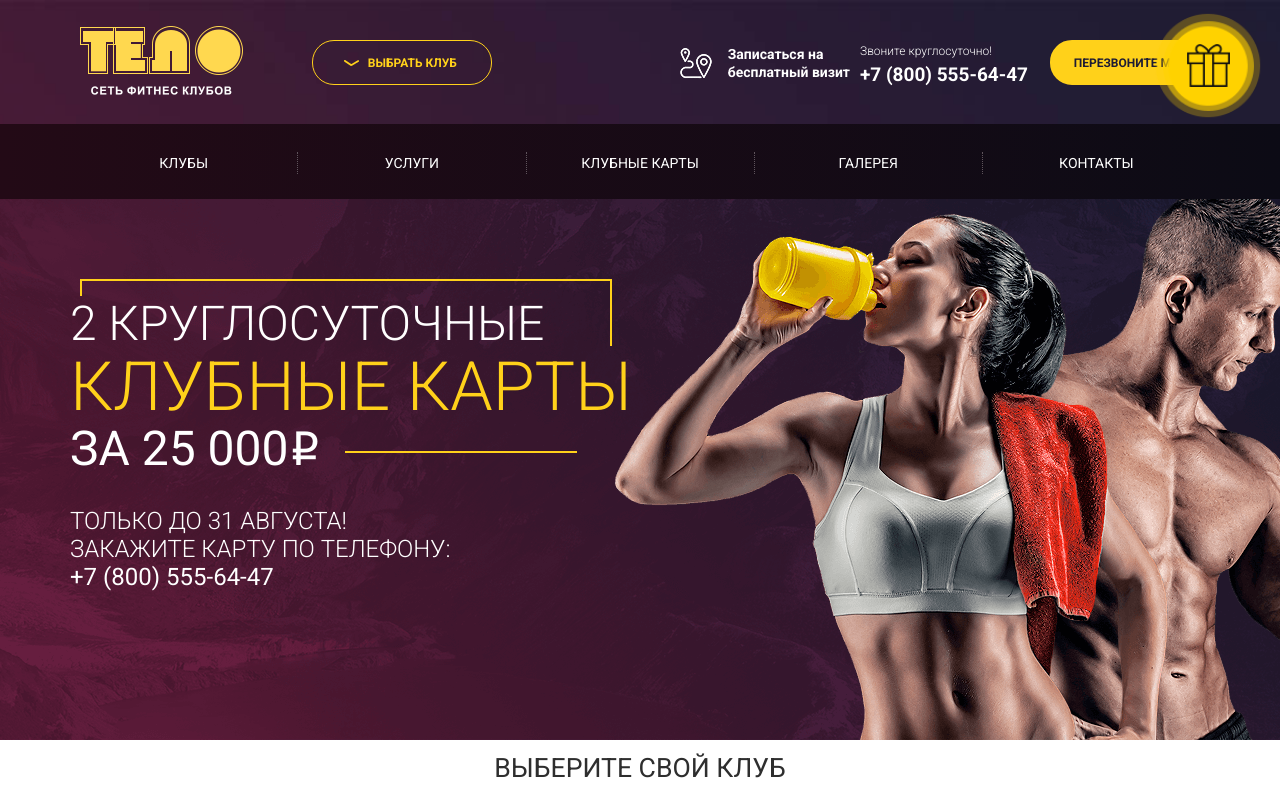
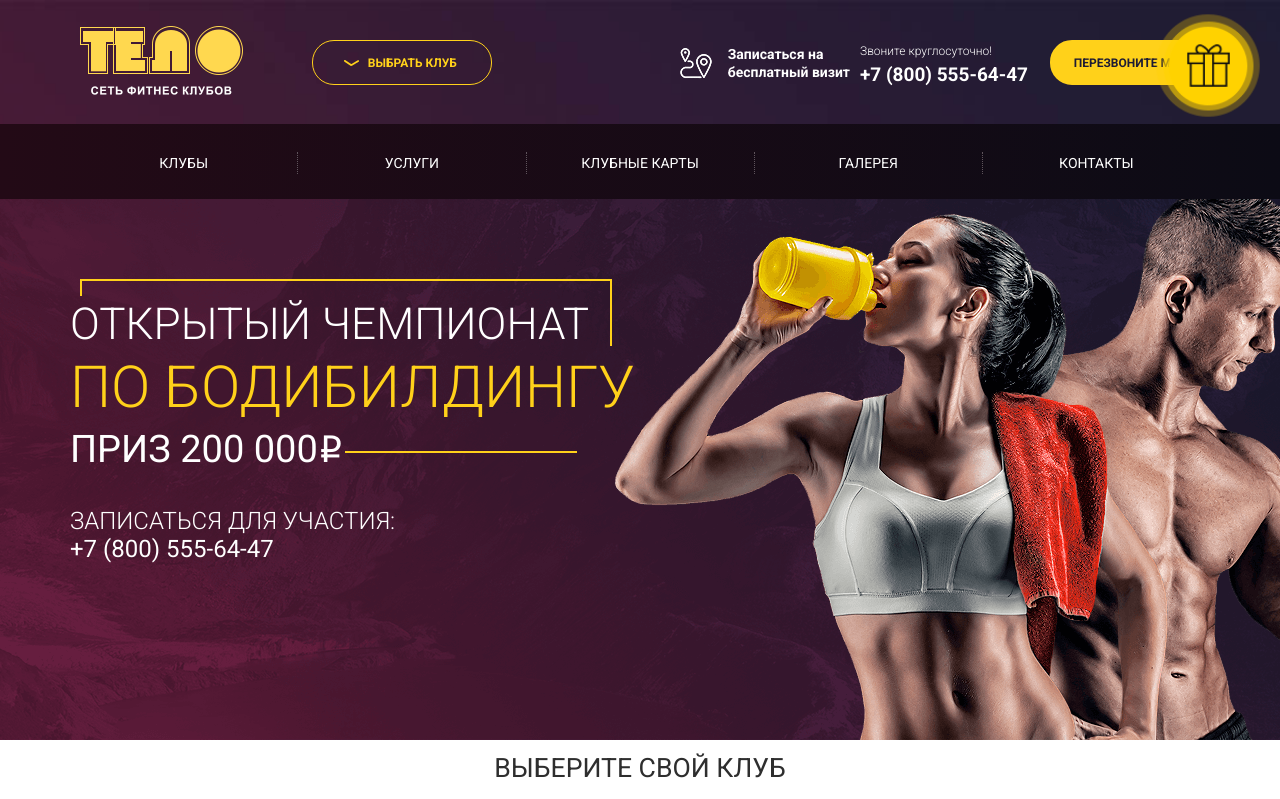
Before and after one commit to valderan/DGlo, a website built with webpack: page index.html in a window 1280 px wide. Shown: the top 799 px of the page. Built offline with nearby package versions, Linux system fonts and the light colour scheme; what element-closest would draw is missing.

Commit message:
add: main slider

```diff
--- a/index.html
+++ b/index.html
@@ -81,7 +81,7 @@
         </div>
         <div class="wrapper">
             <div class="main-slider">
-                <div class="slide">
+                <div class="slide" style="display: flex">
                     <div class="slide-text">
                         <div class="offer-head">
                             <p class="top">2 круглосуточные</p>
@@ -281,16 +281,16 @@
                     <img src="images/gallery/photo1.jpg" alt="">
                 </div>
                 <div class="slide">
-                    <img src="images/gallery/photo2.jpg" alt="">
+                    <img src="images/gallery/photo2.jpg" alt="" style="display: none">
                 </div>
                 <div class="slide">
-                    <img src="images/gallery/photo3.jpg" alt="">
+                    <img src="images/gallery/photo3.jpg" alt="" style="display: none">
                 </div>
                 <div class="slide">
-                    <img src="images/gallery/photo4.jpg" alt="">
+                    <img src="images/gallery/photo4.jpg" alt="" style="display: none">
                 </div>
                 <div class="slide">
-                    <img src="images/gallery/photo5.jpg" alt="">
+                    <img src="images/gallery/photo5.jpg" alt="" style="display: none">
                 </div>
             </div>
         </div>
--- a/src/index.js
+++ b/src/index.js
@@ -17,6 +17,7 @@ import checkValidation from "./modules/checkValidation";
 import totop from "./modules/totop";
 import sendForm from "./modules/sendForm";
 import calc from "./modules/calc";
+import mainSlider from "./modules/mainSlider";
 
 // -- end IMPORT block --
 
@@ -46,6 +47,9 @@ sendForm('banner-form');
 
 // -- BODY block --
 
+// главный слайдер
+mainSlider();
+
 // подарок
 gift();
 
--- /dev/null
+++ b/src/modules/mainSlider.js
@@ -0,0 +1,100 @@
+
+const mainSlider = () => {
+
+    const mainSlider = document.querySelector('.main-slider');
+
+    if (mainSlider) {
+
+        let idInterval = 0;
+
+        let slider = [...document.querySelector('.main-slider').children];
+
+        // filter: blur(0px) -> filter: blur(10px);
+        const blur = async (elem, reverse = false, interval = 100) => {
+            let idInt = 0,
+                 index = (!reverse) ? 0 : 10;
+                 if (reverse) {
+                    elem.style.filter = `blur($10px)`;
+                    elem.style.display = 'flex';
+                 }
+
+            const setBlur = () => {
+
+                elem.style.filter = `blur(${index}px)`;
+                if(!reverse) index++;  else  index--;
+
+                if (index < 0 || index > 10) {
+                    if (!reverse) elem.style.display = 'none';
+                    clearInterval(idInt);
+                    index = (!reverse) ? 0 : 10;
+                    return true;
+                }
+
+            };
+
+            idInt = setInterval(setBlur, interval);
+
+        };
+
+        const startBlur = async (slide, nextSlide) => {
+             blur(slide, false, 70);
+             blur(nextSlide, true, 100);
+        };
+
+        const workElements = () => {
+
+            const slider = [...document.querySelector('.main-slider').children];
+            let slide, nextSlide, count = 0;
+
+            slider.forEach((elem, index)=> {
+                if(elem.style.display === 'flex') {
+                    slide = elem;
+                    count = index+1;
+                    return;
+                }
+            });
+
+            if (count >= slider.length) {
+                count = 0;
+            };
+
+            nextSlide = slider[count];
+
+            return {slide: slide, nextSlide: nextSlide};
+        }
+
+        const showSlider = async () => {
+            let workSliders = await workElements();
+            await startBlur(workSliders.slide, workSliders.nextSlide);
+        }
+
+        const startSlider = () => {
+            idInterval = setInterval(showSlider, 4000);
+        }
+
+        const stopSlider = () => {
+            clearInterval(idInterval);
+        }
+
+        mainSlider.addEventListener('mouseover', event => {
+            let target = event.target;
+
+            if (target.matches('.slide-text') || target.matches('.slide')) {
+                stopSlider();
+            }
+        });
+
+        mainSlider.addEventListener('mouseout', event => {
+            let target = event.target;
+
+            if (target.matches('.slide-text') || target.matches('.slide')) {
+                startSlider();
+            }
+        });
+
+        startSlider();
+
+    }
+}
+
+export default mainSlider;
```
Also changed, not shown: mozaika.html (+1 -1 lines), schelkovo.html (+1 -1 lines), dist/main.js.
